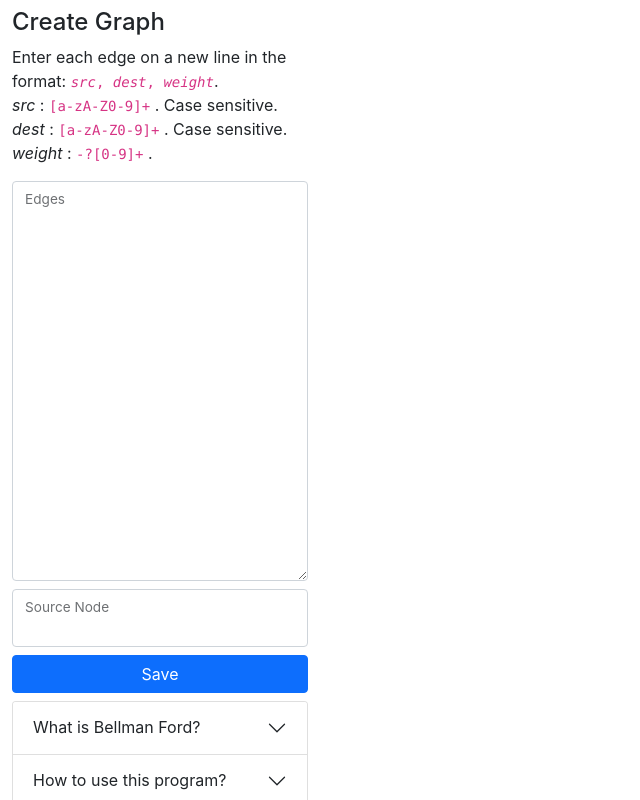
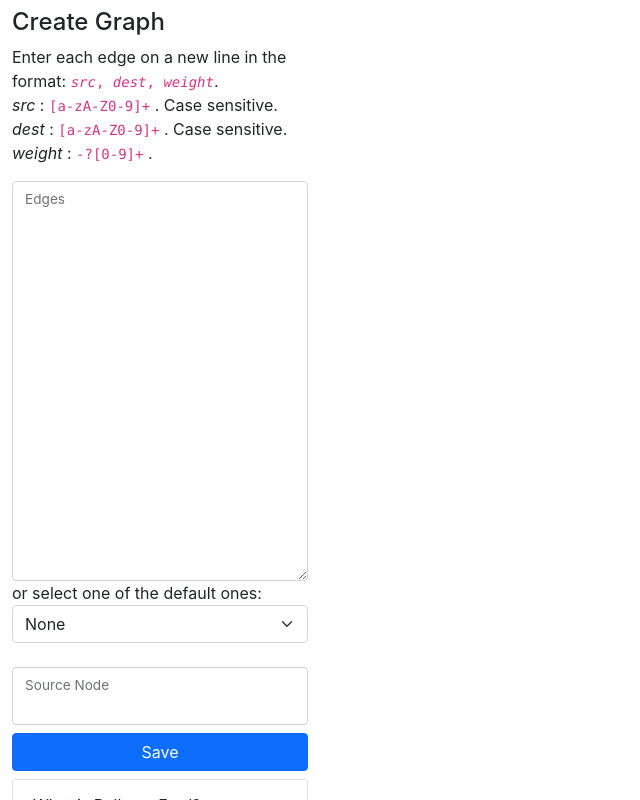
Before and after one commit to shashwatrathod/bellman-ford-visualizer, a React (Create React App) app: page / in a window 1280 px wide. Shown: the top 800 px of the page, without its empty margins (0-640 px from the left). Built offline with nearby package versions, Linux system fonts and the light colour scheme.

Commit message:
added 1 default graph

```diff
--- a/src/components/graph-input/GraphInput.jsx
+++ b/src/components/graph-input/GraphInput.jsx
@@ -1,5 +1,6 @@
 import clsx from "clsx";
 import React, { useState } from "react";
+import defaultGraphsData from "../../data/defaultGraphsData";
 import useGlobalGraph from "../../hooks/useGlobalGraph";
 
 const GraphInput = () => {
@@ -93,6 +94,14 @@ const GraphInput = () => {
     createGlobalGraph(edges, sourceText.trim());
   };
 
+  const selectDefaultGraphOnChange = (e) => {
+    let data = e.target.value;
+
+    if (data?.length <= 4) return;
+
+    setEdgesText(data);
+  };
+
   return (
     <div>
       <h4>Create Graph</h4>
@@ -118,7 +127,20 @@ const GraphInput = () => {
         ></textarea>
         <label htmlFor="graph-edges-input">Edges</label>
       </div>
-      <div class="form-floating my-2">
+      <div>
+        or select one of the default ones:
+        <select
+          className="form-select"
+          aria-label="Select graph"
+          onChange={selectDefaultGraphOnChange}
+        >
+          <option selected>None</option>
+          {defaultGraphsData.map((defaultGraph) => (
+            <option value={defaultGraph.data}>{defaultGraph.title}</option>
+          ))}
+        </select>
+      </div>
+      <div class="form-floating my-2 mt-4">
         <input
           type="text"
           className={clsx("form-control", "fs-4", {
--- /dev/null
+++ b/src/data/defaultGraphsData.js
@@ -0,0 +1,8 @@
+const defaultGraphsData = [
+  {
+    title: "4 vertices; negative cycle",
+    data: "1, 2, 4\n1, 4, 5\n4, 3, 3\n3, 2, -10\n2, 4, 5",
+  },
+];
+
+export default defaultGraphsData;
```
Also changed, not shown: src/data/4VerticesNegativeCycle.txt (added).
